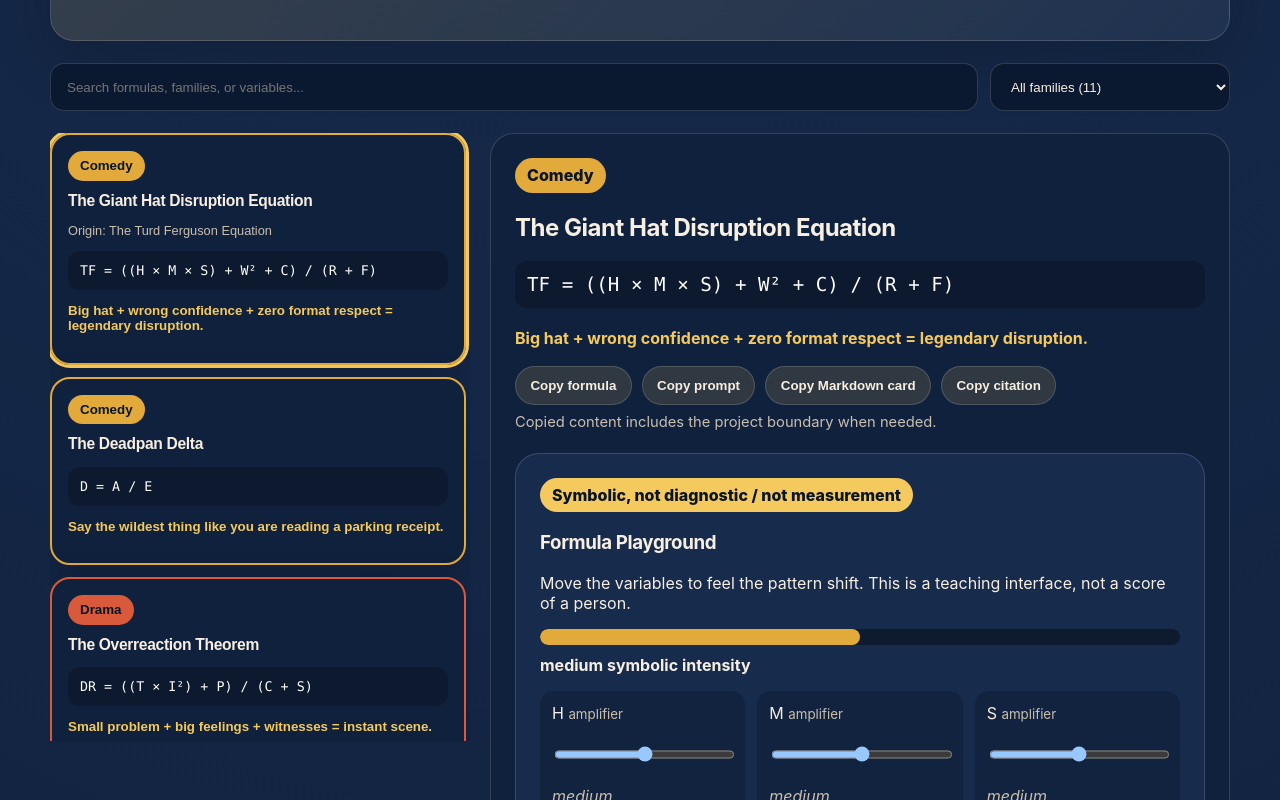
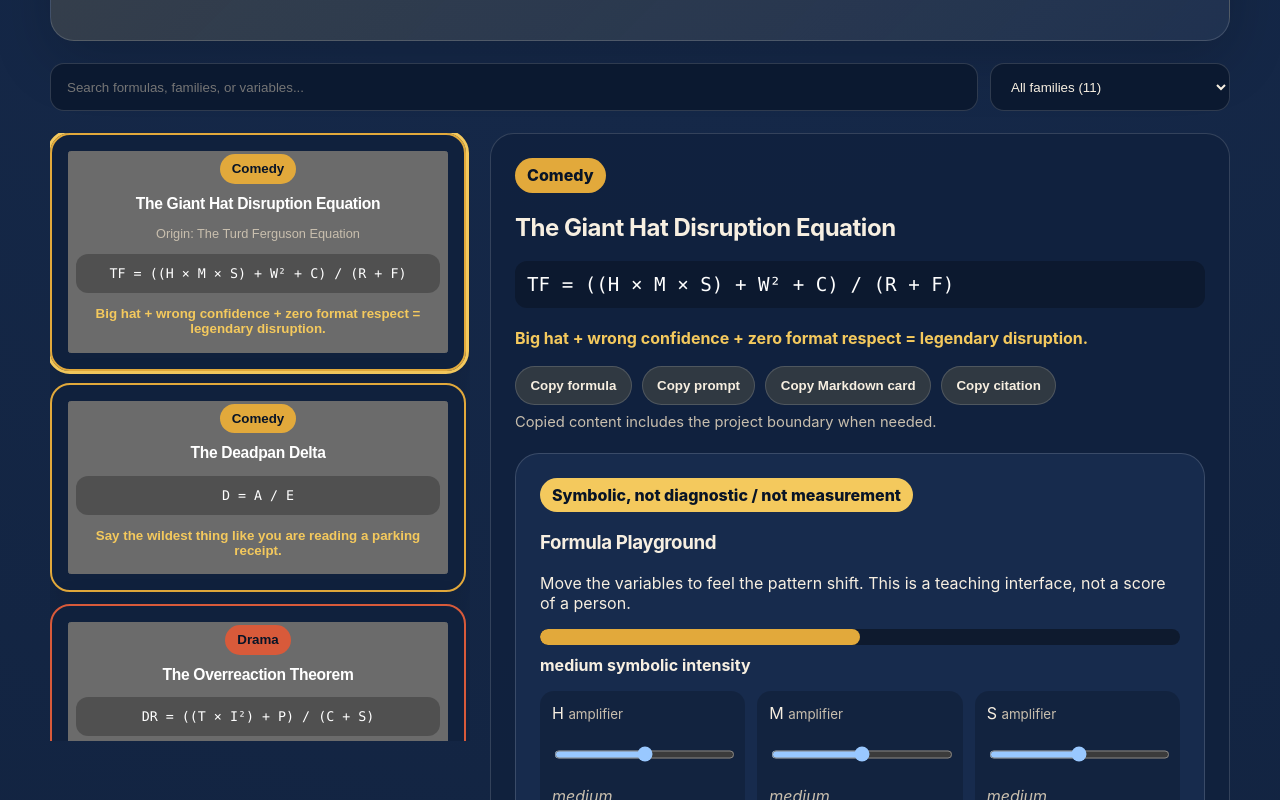
Before and after one commit to MichaelWave369/hidden-equations-of-feeling, a React (Vite) app: page / in a window 1280 px wide. Shown: the part 600-1400 px from the top of the page. Built offline with nearby package versions, Linux system fonts and the light colour scheme.

Commit message:
Add favorite control to formula cards

```diff
--- a/src/components/FormulaCardView.tsx
+++ b/src/components/FormulaCardView.tsx
@@ -1,19 +1,33 @@
 import type { FormulaCard } from '../types/formula';
+import { FavoriteButton } from './FavoriteButton';
 
 interface Props {
   card: FormulaCard;
   selected?: boolean;
   onSelect?: (id: string) => void;
+  isFavorite?: boolean;
+  onToggleFavorite?: (id: string) => void;
 }
 
-export function FormulaCardView({ card, selected, onSelect }: Props) {
+export function FormulaCardView({ card, selected, onSelect, isFavorite = false, onToggleFavorite }: Props) {
   return (
-    <button className={`formula-card ${selected ? 'selected' : ''}`} style={{ borderColor: card.familyColor }} onClick={() => onSelect?.(card.id)}>
+    <article className={`formula-card ${selected ? 'selected' : ''}`} style={{ borderColor: card.familyColor }}>
+      <button type="button" className="formula-card-select" onClick={() => onSelect?.(card.id)}>
         <span className="family-pill" style={{ background: card.familyColor }}>{card.familyLabel}</span>
         <h3>{card.title}</h3>
         {card.canonicalTitle && card.canonicalTitle !== card.title && <p className="alias">Origin: {card.canonicalTitle}</p>}
         <p className="formula" aria-label={card.formulaPlaintext}>{card.formula}</p>
         <p className="tagline">{card.tagline}</p>
       </button>
+
+      {onToggleFavorite && (
+        <FavoriteButton
+          formulaId={card.id}
+          isFavorite={isFavorite}
+          onToggleFavorite={onToggleFavorite}
+          compact
+        />
+      )}
+    </article>
   );
 }
```
Lines whose indentation alone changed are shown as unchanged.
